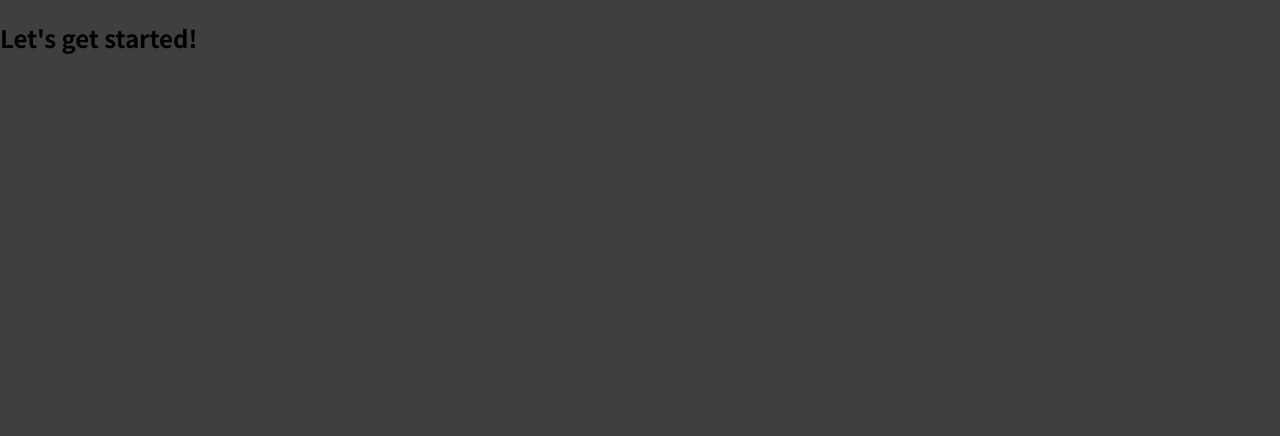
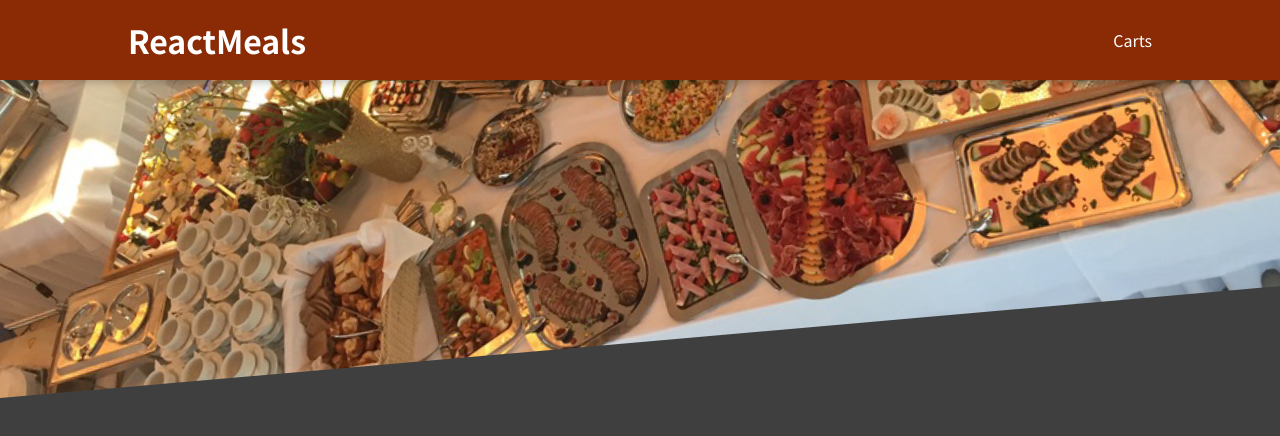
Before and after one commit to j-parthiv/Food-Ordering-WebApp, a React (Create React App) app: page / in a window 1280 px wide. Shown: the top 436 px of the page. Built offline with nearby package versions, Linux system fonts and the light colour scheme.

Commit message:
Made Non Functionig Basic Header Section of the App

```diff
--- a/src/App.js
+++ b/src/App.js
@@ -1,8 +1,11 @@
+import { Fragment } from "react";
+import Header from './Components/Layout/Header'
+
 function App() {
   return (
-    <div>
-      <h2>Let's get started!</h2>
-    </div>
+    <fragment>
+       <Header/>
+    </fragment>
   );
 }
 
--- /dev/null
+++ b/src/Components/Layout/Header.js
@@ -0,0 +1,19 @@
+import { Fragment } from 'react';
+import mealImage from '../../Assets/meals.jpeg'
+import classes from '../Layout/Header.module.css'
+
+const Header = () =>{
+    return(
+        <Fragment>
+        <header className={classes.header}>
+            <h1>ReactMeals</h1>
+            <div>Carts</div>
+        </header>
+        <div className={classes['main-image']}>
+            <img src={mealImage} alt='A table full of delicious food!'/>
+        </div>
+        </Fragment>
+    )
+}
+
+export default Header;
--- /dev/null
+++ b/src/Components/Layout/Header.module.css
@@ -0,0 +1,29 @@
+.header {
+    position: fixed;
+    top: 0;
+    left: 0;
+    width: 100%;
+    height: 5rem;
+    background-color: #8a2b06;
+    color: white;
+    display: flex;
+    justify-content: space-between;
+    align-items: center;
+    padding: 0 10%;
+    box-shadow: 0 2px 8px rgba(0, 0, 0, 0.25);
+    z-index: 10;
+  }
+
+  .main-image {
+    width: 100%;
+    height: 25rem;
+    z-index: 0;
+    overflow: hidden;
+  }
+
+  .main-image img {
+    width: 110%;
+    height: 100%;
+    object-fit: cover;
+    transform: rotateZ(-5deg) translateY(-4rem) translateX(-1rem);
+  }
```
Also changed, not shown: src/Components/Layout/HeaderCartButton.js (added, +12 -0 lines), src/Components/Layout/HeaderCartButton.module.css (added, +59 -0 lines), src/Assets/meals.jpeg (added), src/Components/Cart/CartIcon.js (added).
